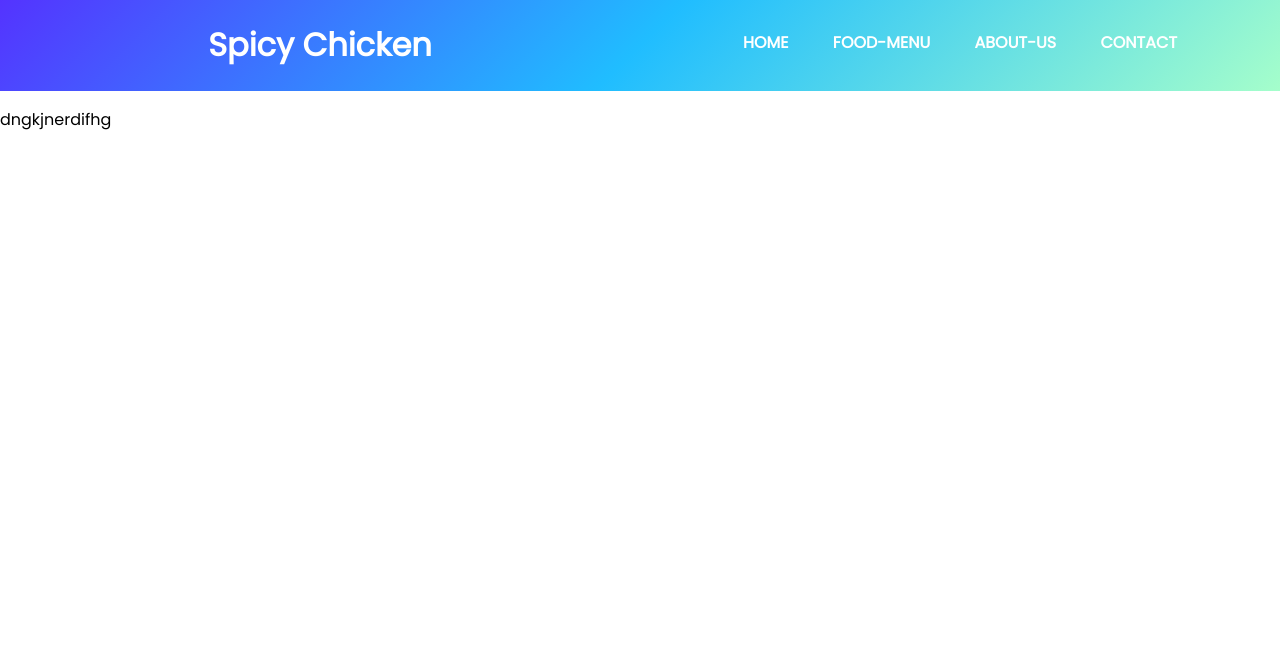
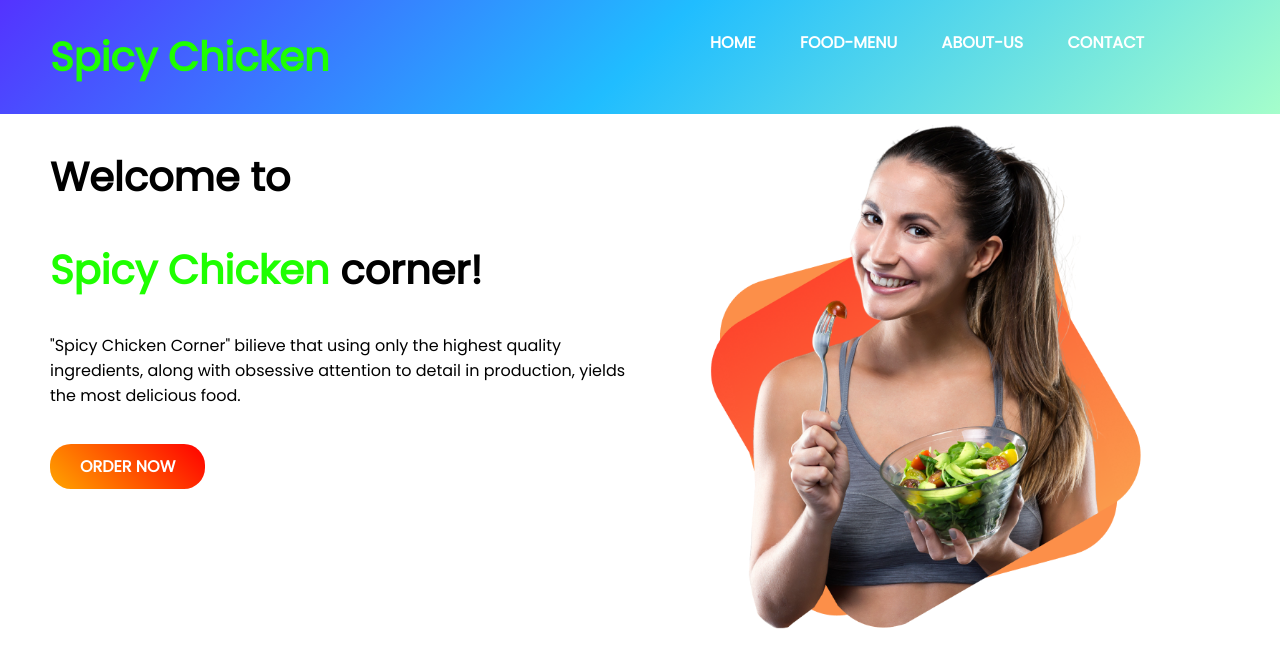
Before and after one commit to MdMeherajHossen1/Spicy-Chicken, a plain HTML site: page index.html in a window 1280 px wide. Drawn offline with Linux system fonts and the light colour scheme.

Commit message:
proflie completed

```diff
--- a/index.html
+++ b/index.html
@@ -16,20 +16,29 @@
     <!-- header starts from here -->
     <header id="heading">
         <div class="half-width">
-            <h1>Spicy Chicken </h1>
+            <h1 class="s-font">Spicy Chicken </h1>
         </div>
         <div class="half-width">
-            <a href="#">HOME</a>
+            <a href="#home">HOME</a>
             <a href="#">FOOD-MENU</a>
             <a href="#">ABOUT-US</a>
             <a href="#">CONTACT</a>
         </div>
     </header>
     <!-- header ends here -->
-    <p>dngkjnerdifhg</p>
+
     <!-- profile starts from here -->
-    <section>
-
+    <section id="profile" id="home">
+        <div class="half-width">
+            <h1>Welcome to</h1>
+            <h1> <span class="s-font">Spicy Chicken</span> corner!</h1>
+            <p>"Spicy Chicken Corner" bilieve that using only the highest quality ingredients, along with obsessive
+                attention to detail in production, yields the most delicious food.</p>
+            <a id="btn" target="_blank" href="https://github.com/MeherajMuhammad">ORDER NOW</a>
+        </div>
+        <div class="half-width">
+            <img src="images/Group 8425.png" alt="a lady with food">
+        </div>
     </section>
     <!-- profile ends here -->
     <!-- about-us starts from here -->
--- a/style.css
+++ b/style.css
@@ -2,26 +2,45 @@ body{
     margin: 0;
     font-family: 'Poppins', sans-serif;
 }
+h1{
+    font-size: 40px;
+}
+.s-font{
+    color: rgb(30, 255, 0);
+}
 #heading{
     display: flex;
-
+    margin-bottom: 0px;
     background-image: linear-gradient(135deg,#5433ff, #20bdff, #a5fecb);
 }
 .half-width{
     width: 50%;
-    text-align: center;
-    color: white;
+   padding-left: 50px;
+
 }
 
 .half-width a{
-   padding: 30px 20px;
+   padding: 10px 20px;
    text-decoration: none;
    color: white;
    font-weight: 700;
    display: inline-block;
+   margin-top: 20px;
 }
-.half-width a:hover{
-    color: rgb(5, 212, 231);
-    text-decoration: underline;
+
+/* header ends here */
+
+/* profile starts from here */
+#profile{
+    display: flex;
+
 }
-/* header ends here */
+.half-width img{
+    width: 80%;
+}
+#btn{
+    background-image: linear-gradient(45deg,orange,red);
+    padding: 10px 30px;
+    border-radius: 21px;
+
+}
```
